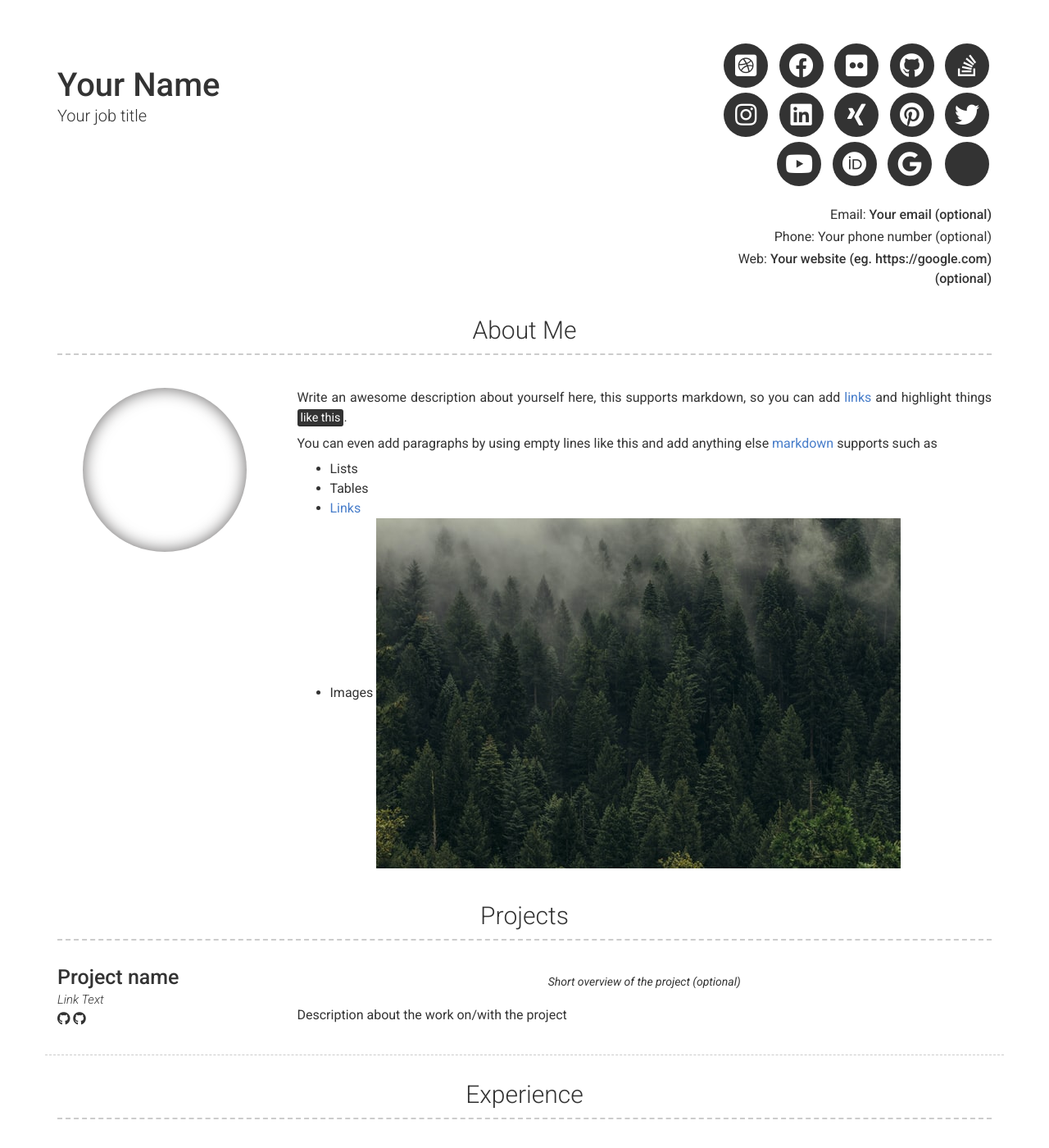
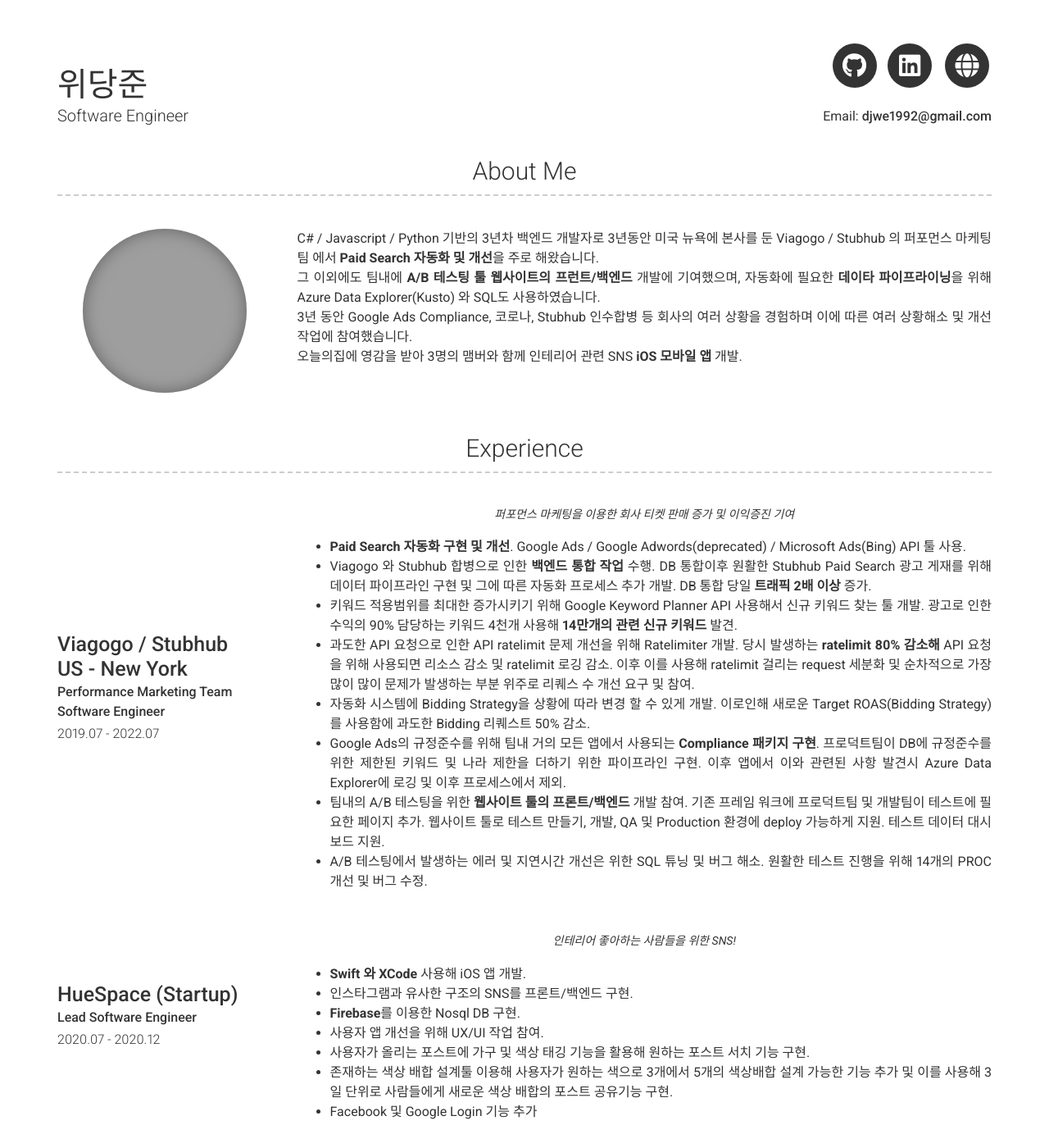
Before and after one commit to frank217/resume_eng, a Jekyll site: the page built from index.md, in a window 1280 px wide and 1400 px high. Shown: the whole window at 82% size. Built offline with Jekyll 4.4.1, drawn with Linux system fonts in a browser that asks for light colours; nearby versions of some CDN libraries; some of the changed text lies outside the part shown; grey boxes are pictures that could not be loaded.

Commit message:
changed config

```diff
--- a/_config.yml
+++ b/_config.yml
@@ -7,40 +7,36 @@ baseurl: "/resume_eng"
 version: 2
 
 # Personal info
-name: Your Name
-title: Your job title
-email: Your email (optional)
-# email_title: Email (Email title override)
-phone: Your phone number (optional)
-# phone_title: Phone (Phone title override)
-website: Your website (eg. https://google.com)(optional)
-# website_title: Web (Website title override)
+name: 위당준
+title: Software Engineer
+email: djwe1992@gmail.com
+# website: www.github.com/frank217
 
 # Dark Mode (true/false/never)
 darkmode: false
 
 # Social links
-twitter_username: jekyllrb
-github_username:  jekyll
-stackoverflow_username: "00000001"
-dribbble_username: jekyll
-facebook_username: jekyll
-flickr_username: jekyll
-instagram_username: jekyll
-linkedin_username: jekyll
-xing_username: jekyll
-pinterest_username: jekyll
-youtube_username: jekyll
-orcid_username: 0000-0000-0000-0000
-googlescholar_username: D847cGsAAAAJ
+#twitter_username: facespics
+github_username:  frank217
+# stackoverflow_username: "00000001"
+# dribbble_username: jekyll
+# facebook_username: jekyll
+# flickr_username: jekyll
+#instagram_username: jameswgrant
+linkedin_username: dang-jun-we
+# xing_username: jekyll
+# pinterest_username: jekyll
+#youtube_username: globalmtb
+# googleplus_username: +jekyll
+# orcid_username: 0000-0000-0000-0000
 
 # Additional icon links
 additional_links:
-- title: Link name
-  icon: Font Awesome brand icon name (eg. fab fa-twitter) (https://fontawesome.com/icons?d=gallery&s=brands&m=free)
-  url: Link url (eg. https://google.com)
+- title: itsgoingto.be
+  icon: fas fa-globe
+  url: /images/Resume_Dang Jun We_2022_ENG.pdf
 # - title: another link
-#   icon: font awesome brand icon name (eg. fab fa-twitter) (https://fontawesome.com/icons?d=gallery&s=brands&m=free)
+#   icon: font awesome brand icon name (eg. fab fa-twitter) (https://fontawesome.com/icons?d=gallery&m=free)
 #   url: Link url (eg. https://google.com)
 
 # Google Analytics and Tag Manager
@@ -50,67 +46,137 @@ additional_links:
 # google_analytics: "UA-00000000-0"
 
 # About Section
-# about_title: About Me (Use this to override about section title)
-about_profile_image: Directory of profile image (eg. images/profile.jpg)
+# about_title: About Me
+about_profile_image: images/profile.jpg
 about_content: | # this will include new lines to allow paragraphs
-  Write an awesome description about yourself here, this supports markdown, so you can add [links](http://foobar.com) and highlight things <mark>like this</mark>.
-
-  You can even add paragraphs by using empty lines like this and add anything else [markdown](https://www.markdownguide.org/getting-started#what-is-markdown) supports such as
-    - Lists
-    - Tables
-    - <a href="google.com">Links</a>
-    - Images ![alt text](/images/landscape-trees.jpg "Trees")
+  C# / Javascript / Python 기반의 3년차 백엔드 개발자로 3년동안 미국 뉴욕에 본사를 둔 Viagogo / Stubhub 의 퍼포먼스 마케팅팀 에서
+  **Paid Search 자동화 및 개선**을 주로 해왔습니다.<br/>
+  그 이외에도 팀내에 **A/B 테스팅 툴 웹사이트의 프런트/백엔드** 개발에 기여했으며,
+  자동화에 필요한 **데이타 파이프라이닝**을 위해 Azure Data Explorer(Kusto) 와 SQL도 사용하였습니다.<br/>
+  3년 동안 Google Ads Compliance, 코로나, Stubhub 인수합병 등 회사의 여러 상황을 경험하며 이에 따른 여러 상황해소 및 개선 작업에 참여했습니다.<br/>
+  오늘의집에 영감을 받아 3명의 맴버와 함께 인테리어 관련 SNS **iOS 모바일 앱** 개발.
 
 content:
-  - title: Projects # Title for the section
+  - title: Experience # Title for the section
     layout: list # Type of content section (list/text)
     content:
       - layout: left
-        border: weak  # Value of `weak` will display a weak border below this item. # Any
-                      # other value (or no value) means no border will be displayed
-        title: Project name
-        link: Link to project (eg. sproogen.github.io/modern-resume-theme)(optional)
-        link_text: Link Text
-        additional_links:
-          - title:  Github page for project (eg. sproogen/modern-resume-theme)
-            icon: fab fa-github
-            url: Link to project (eg. sproogen.github.io/modern-resume-theme)(optional)
-          - title:  Github page for project (eg. sproogen/modern-resume-theme)
-            icon: fab fa-github
-            url: Link to project (eg. sproogen.github.io/modern-resume-theme)(optional)
+        title: Viagogo / Stubhub <br/> US - New York
+        #link: boringcompany.com
+        # link_text: boringcompany.com
+        sub_title: Performance Marketing Team Software Engineer
+        caption:  2019.07 - 2022.07
         quote: >
-          Short overview of the project (optional)
+          퍼포먼스 마케팅을 이용한 회사 티켓 판매 증가 및 이익증진 기여
         description: | # this will include new lines to allow paragraphs
-          Description about the work on/with the project
-  - title: Experience
-    layout: list
+            * **Paid Search 자동화 구현 및 개선**. Google Ads / Google Adwords(deprecated) / Microsoft Ads(Bing) API 툴 사용.
+            * Viagogo 와 Stubhub 합병으로 인한 **백엔드 통합 작업** 수행. DB 통합이후 원활한 Stubhub Paid Search 광고 게재를 위해 데이터 파이프라인 구현
+            및 그에 따른 자동화 프로세스 추가 개발. DB 통합 당일 **트래픽 2배 이상** 증가.
+            * 키워드 적용범위를 최대한 증가시키기 위해 Google Keyword Planner API 사용해서 신규 키워드 찾는 툴 개발. 광고로 인한 수익의 90% 담당하는
+            키워드 4천개 사용해 **14만개의 관련 신규 키워드** 발견.
+            * 과도한 API 요청으로 인한 API ratelimit 문제 개선을 위해 Ratelimiter 개발. 당시 발생하는 **ratelimit 80% 감소해** API 요청을 위해 사용되면 리소스
+            감소 및 ratelimit 로깅 감소. 이후 이를 사용해 ratelimit 걸리는 request 세분화 및 순차적으로 가장 많이 많이 문제가 발생하는 부분 위주로 리퀘스 수 개선 요구 및 참여.
+            * 자동화 시스템에 Bidding Strategy을 상황에 따라 변경 할 수 있게 개발. 이로인해 새로운 Target ROAS(Bidding Strategy)를 사용함에 과도한 Bidding 리퀘스트 50% 감소.
+            * Google Ads의 규정준수를 위해 팀내 거의 모든 앱에서 사용되는 **Compliance 패키지 구현**. 프로덕트팀이 DB에 규정준수를 위한 제한된 키워드 및 나라 제한을
+            더하기 위한 파이프라인 구현. 이후 앱에서 이와 관련된 사항 발견시 Azure Data Explorer에 로깅 및 이후 프로세스에서 제외.
+            * 팀내의 A/B 테스팅을 위한 **웹사이트 툴의 프론트/백엔드** 개발 참여. 기존 프레임 워크에 프로덕트팀 및 개발팀이 테스트에 필요한 페이지 추가.
+            웹사이트 툴로 테스트 만들기, 개발, QA 및 Production 환경에 deploy 가능하게 지원. 테스트 데이터 대시보드 지원.
+            * A/B 테스팅에서 발생하는 에러 및 지연시간 개선은 위한 SQL 튜닝 및 버그 해소. 원활한 테스트 진행을 위해 14개의 PROC 개선 및 버그 수정.
+
+      - layout: left
+        title: HueSpace (Startup)
+        #link: boringcompany.com
+        # link_text: boringcompany.com
+        sub_title: Lead Software Engineer
+        caption:  2020.07 - 2020.12
+        quote: >
+          인테리어 좋아하는 사람들을 위한 SNS!
+        description: | # this will include new lines to allow paragraphs
+            * **Swift 와 XCode** 사용해 iOS 앱 개발.
+            * 인스타그램과 유사한 구조의 SNS를 프론트/백엔드 구현.
+            * **Firebase**를 이용한 Nosql DB 구현.
+            * 사용자 앱 개선을 위해 UX/UI 작업 참여.
+            * 사용자가 올리는 포스트에 가구 및 색상 태깅 기능을 활용해 원하는 포스트 서치 기능 구현.
+            * 존재하는 색상 배합 설계툴 이용해 사용자가 원하는 색으로 3개에서 5개의 색상배합 설계 가능한 기능 추가 및
+            이를 사용해 3일 단위로 사람들에게 새로운 색상 배합의 포스트 공유기능 구현.
+            * Facebook 및 Google Login 기능 추가
+
+  - title: Skill # Title for the section
+    layout: list # Type of content section (list/text)
     content:
-      - layout: right
-        title: Company name
-        sub_title: Job title
-        caption: Date Range (eg. November 2016 - present)
-        link: Link to company (optional)
+      - layout: left
+        title: Backend
+        #caption: 2017 - 2019
+        #sub_title: BA Computer Science
+        #quote: >
+        #  Go Rice Owls
+        description: | # this will include new lines to allow paragraphs
+          * Language : C#(Visual Studio), Python(Visual Studio Code), Java(IntelliJ)
+          * MYSQL(SQL Server Management Studio & Redgate), NoSQL(Firebase), Kusto(Azure Data Explorer)
+          * Azure, Microsoft Devops tools.
+
+      - layout: left
+        title: Frontend
+        #caption: 2017 -  2019
+        #sub_title: BA Computer Science
+        #quote: >
+        #  Go Rice Owls
+        description: | # this will include new lines to allow paragraphs
+          * Language : Javascript, Html, CCS,
+          * DJango, Bootstropm, NodeJS
+          * Swift(iOS 개발)
+
+  - title: Education # Title for the section
+    layout: list # Type of content section (list/text)
+    content:
+      - layout: left
+        title: Rice University
+        caption: 2017 - 2019
+        sub_title: BA Computer Science
         quote: >
-          Short description of the company (optional)
+          라이스 대학 재학 당시 컴퓨터 과학의 기본이 되는 많은 수업을 들었으며 그 중 개발자로 도움이 되는 수업이 대부분이였습니다.
         description: | # this will include new lines to allow paragraphs
-          Description of role
-  - title: Education
-    layout: list
-    content:
-      - layout: top-right
-        title: Institution name
-        sub_title: Qualifications (eg. BA Performing Arts)
-        caption: Date Range (eg. 2016 - 2019)
-        quote: >
-          Short institution or course description (optional)
-        description: | # this will include new lines to allow paragraphs
-          Description of qualification
-  - title: A Little More About Me
-    layout: text
-    content: | # this will include new lines to allow paragraphs
-      This is where you can write a little more about yourself. You could title this section **Interests** and include some of your other interests.
-
-      Or you could title it **Skills** and write a bit more about things that make you more desirable, like *leadership* or *teamwork*
+          * Advanced OOP & Design : OOP 이해도 개선과 이를 위해 Java를 사용한 다양한 앱 구현.
+          * Parallel Programing : 병렬프로그래밍 수업. 병렬 프로그래밍의 배움과 이를 이용한 효률적 쓰래딩 이해도 개선. AWS EC2 와 EMR 사용.
+          * Tools & models for Data Science : SQL 사용법 및 이해도 개선.
+          * Reasoning of Algorithm : 알고리즘 수업. 이후에 이해도 증진을 위해 수업조교로도 활동.
+          * Artificial intelligence : 다양한 AI 구현 방법과 이를 이용한 사례 공부 및 구현.
+          * Linear Algebra : 선영대수학. ML/AI 수업을 위해서
+          * Linear Regression : 선영회귀. ML/AI 수업을 위해서
+          * Probabilistic Algorithms and Data Structures : 결정론적인 알고리즘이 아닌 확률론적인 알고리즘 수업.
+          메모리와 런타임의 2차원 교환인 아닌 정확도까지 포함 3차원적 비결정론적 알고리즘의 이해 및 구현.
+          * Operating System : OS 시스템 구현 수업
+          * Principle of Programming Languages : 프로그램 언어의 작동방법 이해와 개발에 참여.
+#  - title: Projects # Title for the section
+#    layout: list # Type of content section (list/text)
+#    content:
+#      - layout: top-middle
+#        title: Super awesome project
+#        link: github.com/sproogen
+#        # link_text: Project Website
+#        additional_links:
+#          - title:  sproogen/modern-resume-theme
+#            icon: fab fa-github
+#            url: github.com/sproogen/modern-resume-theme
+#          # - title:  Github page for project (eg. sproogen/modern-resume-theme)
+#          #   icon: fab fa-github
+#          #   url: Link to project (eg. sproogen.github.io/modern-resume-theme)
+#        quote: >
+#          This is probably one of the greatest apps ever created, if you don't agree you're probably wrong.
+#        description: | # this will include new lines to allow paragraphs
+#          I started this project as a way if learning <mark>React</mark> and it has since grown into a fully fledged app. I have learned many skills through this and been I'm very proud of having this in my portfolio. If you don't have a project as awesome as this I would advise you make one.
+#
+#  - title: A Little More About Me
+#    layout: text
+#    content: | # this will include new lines to allow paragraphs
+#      Alongside my interests in networks and software engineering some of my other interests and hobbies are:
+#      - Rock climbing
+#      - Gaming
+#      - Knitting
+#      - [Becoming a ninja](https://www.youtube.com/watch?v=vtg4o__aRMg)
+#
+#      Look at this cool image
+#      ![Trees](/modern-resume-theme/images/landscape-trees.jpg "Trees")
 
 # Footer
 footer_show_references: true
```
